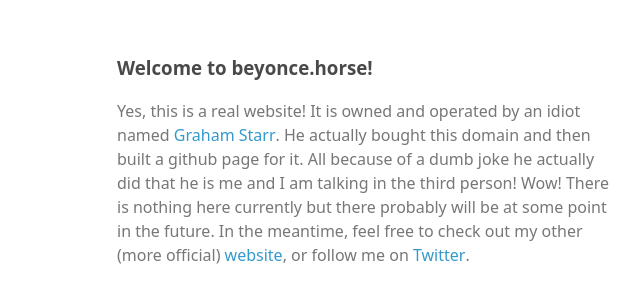
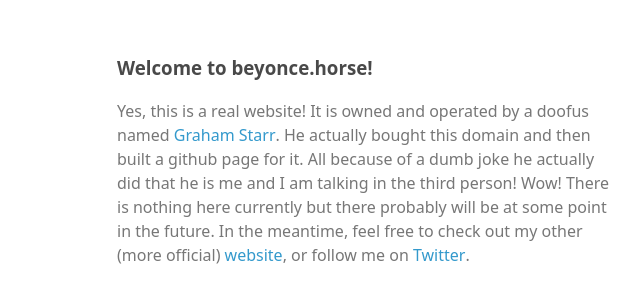
Before and after one commit to gstarr/beyonce.horse, a plain HTML site: page index.html in a window 1280 px wide. Shown: the top 284 px of the page, 453-1093 px from the left. Drawn offline with Linux system fonts and the light colour scheme.

Commit message:
Update index.html

```diff
--- a/index.html
+++ b/index.html
@@ -37,7 +37,7 @@
         <h3>
 <a id="welcome-to-beyoncehorse" class="anchor" href="#welcome-to-beyoncehorse" aria-hidden="true"><span class="octicon octicon-link"></span></a>Welcome to beyonce.horse!</h3>
 
-<p>Yes, this is a real website! It is owned and operated by an idiot named <a href="http://gstarr.github.io">Graham Starr</a>. He actually bought this domain and then built a github page for it. All because of a dumb joke he actually did that he is me and I am talking in the third person! Wow! There is nothing here currently but there probably will be at some point in the future. In the meantime, feel free to check out my other (more official) <a href="http://gstarr.github.io/">website</a>, or follow me on <a href="http://twitter.com/grahamstarr">Twitter</a>. </p>
+<p>Yes, this is a real website! It is owned and operated by a doofus named <a href="http://gstarr.github.io">Graham Starr</a>. He actually bought this domain and then built a github page for it. All because of a dumb joke he actually did that he is me and I am talking in the third person! Wow! There is nothing here currently but there probably will be at some point in the future. In the meantime, feel free to check out my other (more official) <a href="http://gstarr.github.io/">website</a>, or follow me on <a href="http://twitter.com/grahamstarr">Twitter</a>. </p>
 <p>Here at <a href="http://beyonce.horse">beyonce.horse</a>, we don't sell anything or do anything or have anything. It's just a website that exists for the purpose of a <a href="http://www.babycenter.com/0_15-great-jokes-for-kids_10317809.bc">minor joke</a> and eventually I'll just make it so the domain <a href="http://www.zombo.com/">redirects everyone somewhere else</a>. If you have any ideas for things you'd like to see here, let me know.</p>
 
 <h3>Here is something that I drew:
```
